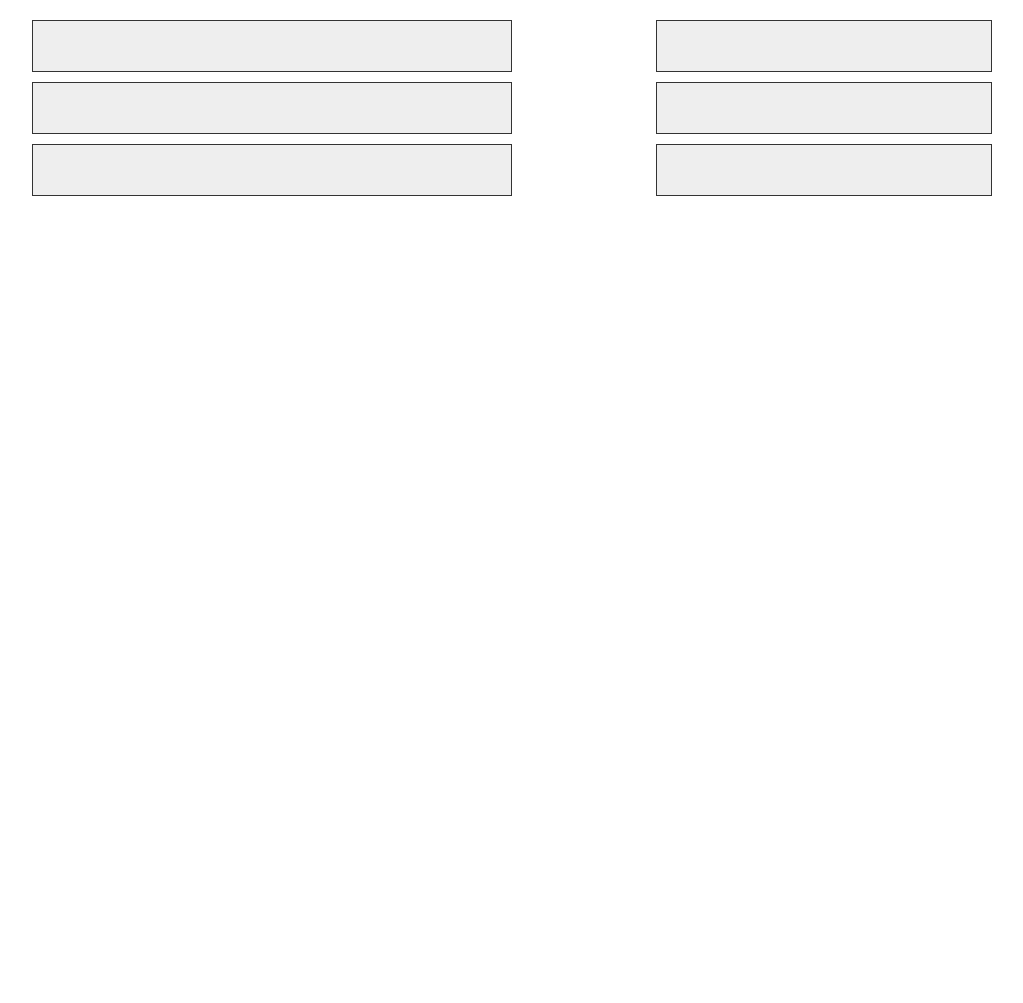
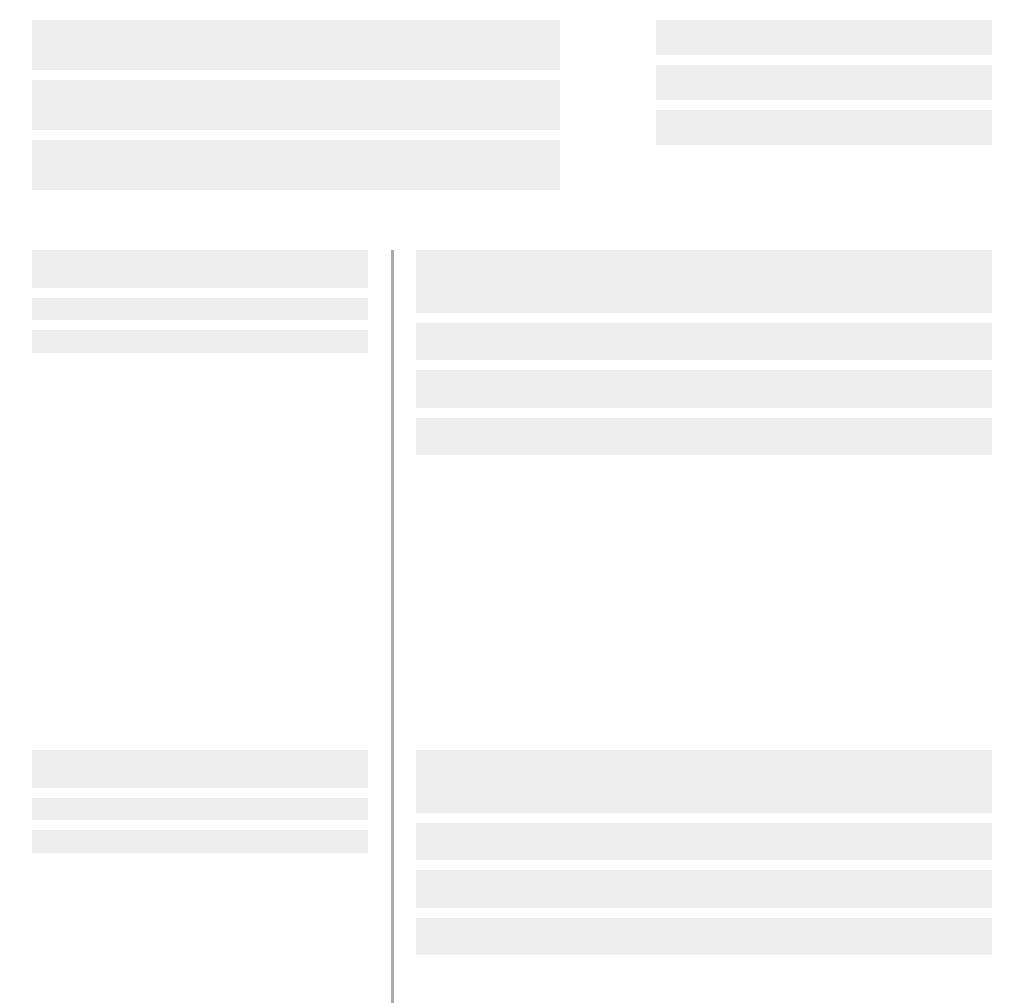
Before and after one commit to necosentino1/nicole-cosentino, a plain HTML site: page index.html in a window 1280 px wide. Shown: the top 1003 px of the page, without its empty margins (128-1151 px from the left). Before the commit the page ends 800 px from the top, so only its background shows below. Drawn offline with Linux system fonts and the light colour scheme.

Commit message:
added three sections (company, line, title)

```diff
--- a/css/styles.css
+++ b/css/styles.css
@@ -14,36 +14,88 @@
   justify-content: space-between;
   height: 200px;
   margin-top: 20px;
-  margin-bottom: 10px;
+  margin-bottom: 30px;
 }
-
 
 .name {
   display: flex;
   flex-direction: column;
   height: 100%;
-  width: 50%;
+  width: 55%;
 }
-
 
 h1, h2 {
   height: 25%;
   background-color: #EEEEEE;
-  border: 1px solid #333333;
   margin-bottom: 10px;
 }
 
 .contact {
   display: flex;
   flex-direction: column;
-  height: 100%;
+  height: 70%;
   width: 35%;
 }
-
 
 h3 {
   height: 25%;
   background-color: #EEEEEE;
-  border: 1px solid #333333;
   margin-bottom: 10px;
 }
+
+.timeline {
+/*  display: flex;*/
+  height: 1000px;
+  margin-top: 10px;
+  margin-bottom: 10px;
+}
+
+.today {
+  display: flex;
+  justify-content: space-between;
+  height: 500px;
+}
+
+.company-location-dates {
+  display: flex;
+  flex-direction: column;
+  height: 30%;
+  width: 35%;
+}
+
+.company-location-dates h4 {
+  height: 25%;
+  margin-bottom: 10px;
+  background-color: #EEEEEE;
+}
+
+.company-location-dates p {
+  height: 15%;
+  margin-bottom: 10px;
+  background-color: #EEEEEE;
+}
+
+.line p {
+  height: 100%;
+  width: 3px;
+  background-color: #AAAAAA;
+}
+
+.title-description {
+  display: flex;
+  flex-direction: column;
+  height: 50%;
+  width: 60%;
+}
+
+.title-description h4 {
+  height: 25%;
+  margin-bottom: 10px;
+  background-color: #EEEEEE;
+}
+
+.title-description p {
+  height: 15%;
+  margin-bottom: 10px;
+  background-color: #EEEEEE;
+}
--- a/index.html
+++ b/index.html
@@ -21,6 +21,60 @@
         </div>
       </div>
 
+      <div class="timeline">
+
+        <div class="today">
+          <div class="company-location-dates">
+            <h4></h4>
+            <p></p>
+            <p></p>
+          </div>
+          <div class="line">
+            <p></p>
+          </div>
+          <div class="title-description">
+            <h4></h4>
+            <p></p>
+            <p></p>
+            <p></p>
+          </div>
+        </div>
+
+        <div class="today">
+          <div class="company-location-dates">
+            <h4></h4>
+            <p></p>
+            <p></p>
+          </div>
+          <div class="line">
+            <p></p>
+          </div>
+          <div class="title-description">
+            <h4></h4>
+            <p></p>
+            <p></p>
+            <p></p>
+          </div>
+        </div>
+
+        <div class="today">
+          <div class="company-location-dates">
+            <h4></h4>
+            <p></p>
+            <p></p>
+          </div>
+          <div class="line">
+            <p></p>
+          </div>
+          <div class="title-description">
+            <h4></h4>
+            <p></p>
+            <p></p>
+            <p></p>
+          </div>
+        </div>
+
+      </div>
 
     </div>
 
```
